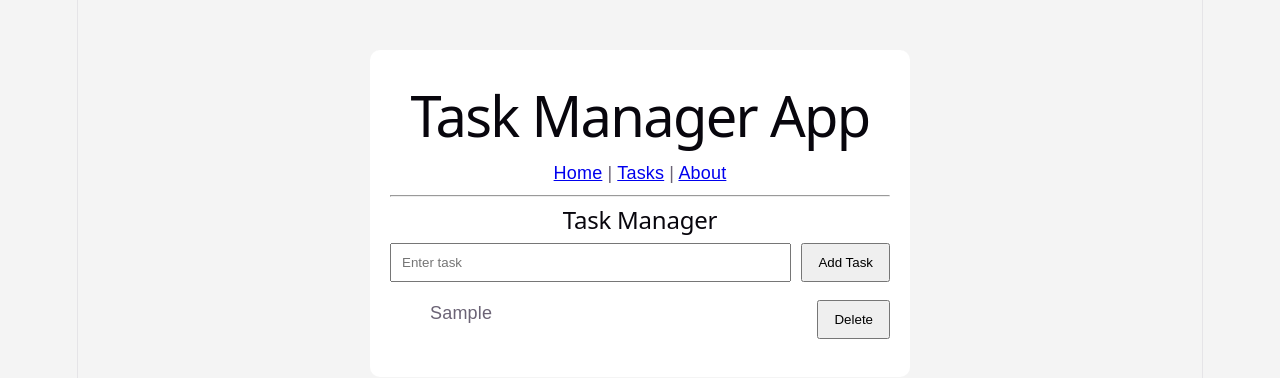
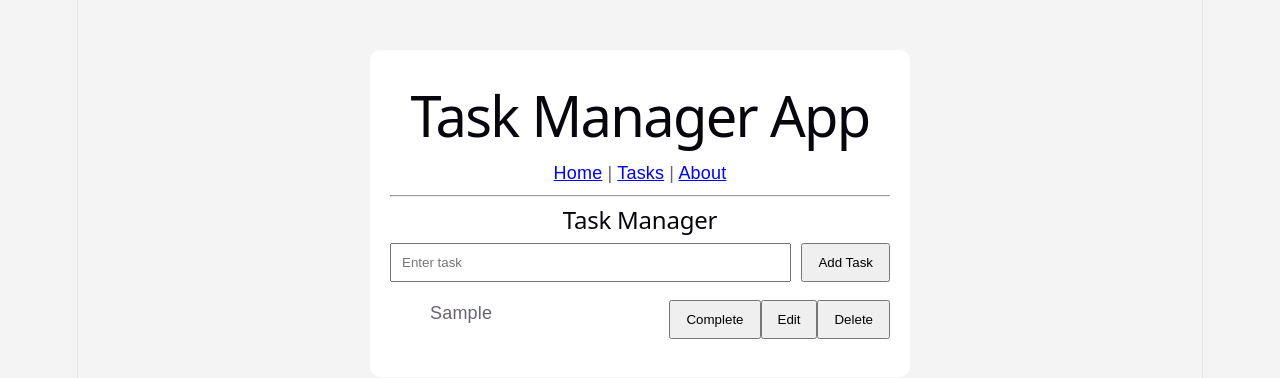
Before and after one commit to ManuthiKasuntha/my-first-app, a React (Vite) app: page /tasks in a window 1280 px wide. Both pictures are taken after typing "Sample" into the empty fields and a click on the button "Add Task". Shown: the top 378 px of the page. Built offline with nearby package versions, Linux system fonts and the light colour scheme.

Commit message:
Added edit task feature with controlled input and added completed tasks feature

```diff
--- a/src/components/TaskInput.jsx
+++ b/src/components/TaskInput.jsx
@@ -1,7 +1,7 @@
 function TaskInput({
   task,
   setTask,
-  addTask
+  addTask,
 }) {
   return (
     <div className="input-section">
--- a/src/components/TaskItem.jsx
+++ b/src/components/TaskItem.jsx
@@ -1,10 +1,82 @@
-function TaskItem({ task, onDelete }) {
+import { useState } from "react";
+
+function TaskItem({
+  task,
+  onDelete,
+  onToggle,
+  onEdit,
+}) {
+  const [isEditing, setIsEditing] = useState(false);
+  const [editedText, setEditedText] = useState(task.text);
+
+  // SAVE EDIT
+  const handleSave = () => {
+    if (editedText.trim() === "") return;
+
+    onEdit(editedText); // send new text to parent
+
+    setIsEditing(false); // close edit mode
+  };
+
   return (
     <li>
-      {task}
-      <button onClick={onDelete}>
-        Delete
-      </button>
+      {isEditing ? (
+        // EDIT MODE UI
+        <>
+          <input
+            value={editedText}
+            onChange={(e) =>
+              setEditedText(e.target.value)
+            }
+          />
+
+          <button onClick={handleSave}>
+            Save
+          </button>
+
+          <button
+            onClick={() => {
+              setEditedText(task.text);
+              setIsEditing(false);
+            }}
+          >
+            Cancel
+          </button>
+        </>
+      ) : (
+        // NORMAL VIEW UI
+        <>
+          <span
+            style={{
+              textDecoration: task.completed
+                ? "line-through"
+                : "none",
+            }}
+          >
+            {task.text}
+          </span>
+
+          <div>
+            <button onClick={onToggle}>
+              {task.completed
+                ? "Undo"
+                : "Complete"}
+            </button>
+
+            <button
+              onClick={() =>
+                setIsEditing(true)
+              }
+            >
+              Edit
+            </button>
+
+            <button onClick={onDelete}>
+              Delete
+            </button>
+          </div>
+        </>
+      )}
     </li>
   );
 }
--- a/src/components/TaskList.jsx
+++ b/src/components/TaskList.jsx
@@ -1,6 +1,11 @@
 import TaskItem from "./TaskItem";
 
-function TaskList({ tasks, deleteTask }) {
+function TaskList({
+  tasks,
+  deleteTask,
+  toggleTask,
+  editTask,
+}) {
   return (
     <ul>
       {tasks.map((task, index) => (
@@ -8,6 +13,10 @@ function TaskList({ tasks, deleteTask }) {
           key={index}
           task={task}
           onDelete={() => deleteTask(index)}
+          onToggle={() => toggleTask(index)}
+          onEdit={(newText) =>
+            editTask(index, newText)
+          }
         />
       ))}
     </ul>
--- a/src/pages/Tasks.jsx
+++ b/src/pages/Tasks.jsx
@@ -7,6 +7,7 @@ function Tasks() {
   const [task, setTask] = useState("");
   const [tasks, setTasks] = useState([]);
 
+  // Load from localStorage (runs once when page opens)
   useEffect(() => {
     const savedTasks = localStorage.getItem("tasks");
 
@@ -15,26 +16,63 @@ function Tasks() {
     }
   }, []);
 
+  // Save to localStorage (runs whenever tasks change)
   useEffect(() => {
-    localStorage.setItem(
-      "tasks",
-      JSON.stringify(tasks)
-    );
+    localStorage.setItem("tasks", JSON.stringify(tasks));
   }, [tasks]);
 
+  // Add task
   const addTask = () => {
     if (task.trim() === "") return;
 
-    setTasks([...tasks, task]);
+    setTasks([
+      ...tasks,
+      {
+        text: task,
+        completed: false,
+      },
+    ]);
+
     setTask("");
   };
 
+  // Delete task
   const deleteTask = (indexToDelete) => {
-    const updatedTasks = tasks.filter(
+    const updated = tasks.filter(
       (_, index) => index !== indexToDelete
     );
 
-    setTasks(updatedTasks);
+    setTasks(updated);
+  };
+
+  // Toggle complete
+  const toggleTask = (indexToToggle) => {
+    const updated = tasks.map((t, index) => {
+      if (index === indexToToggle) {
+        return {
+          ...t,
+          completed: !t.completed,
+        };
+      }
+      return t;
+    });
+
+    setTasks(updated);
+  };
+
+  // ✏️ EDIT TASK (NEW FUNCTION)
+  const editTask = (indexToEdit, newText) => {
+    const updated = tasks.map((t, index) => {
+      if (index === indexToEdit) {
+        return {
+          ...t,
+          text: newText,
+        };
+      }
+      return t;
+    });
+
+    setTasks(updated);
   };
 
   return (
@@ -50,6 +88,8 @@ function Tasks() {
       <TaskList
         tasks={tasks}
         deleteTask={deleteTask}
+        toggleTask={toggleTask}
+        editTask={editTask}
       />
     </div>
   );
```
